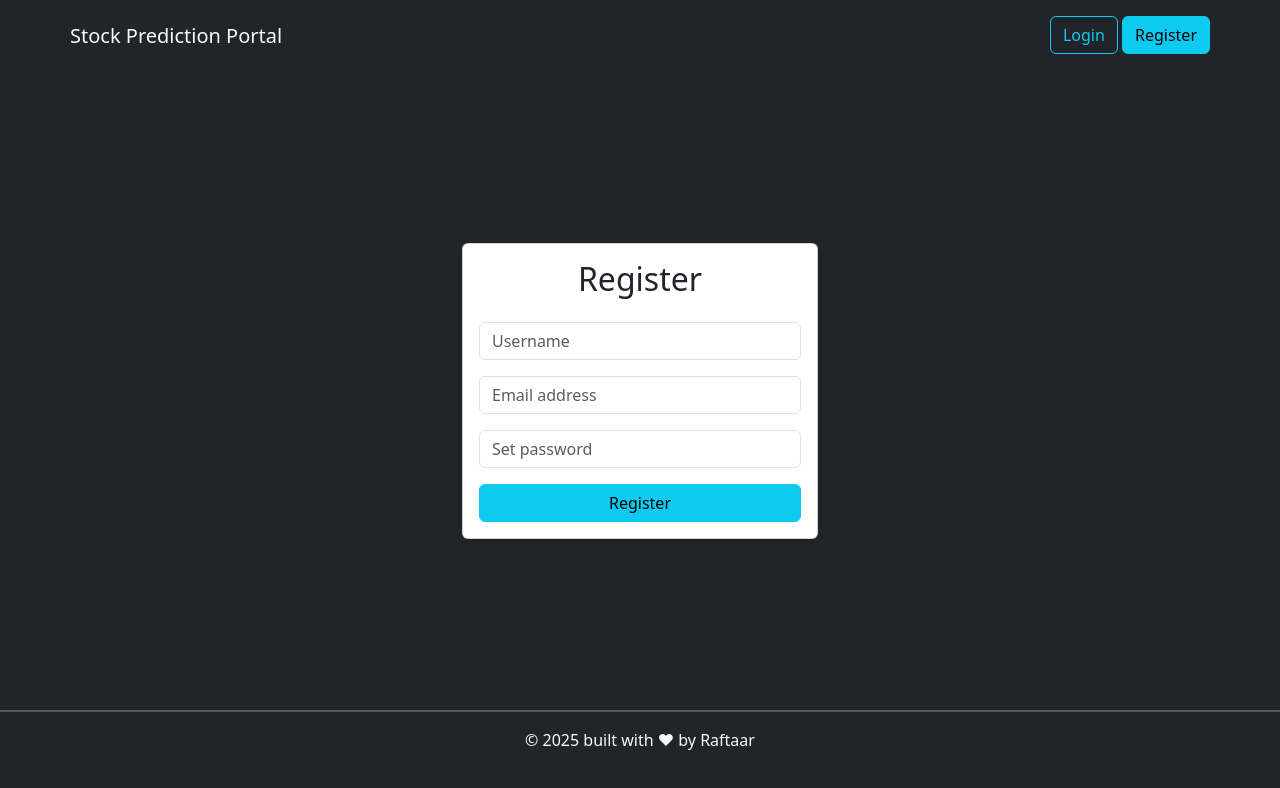
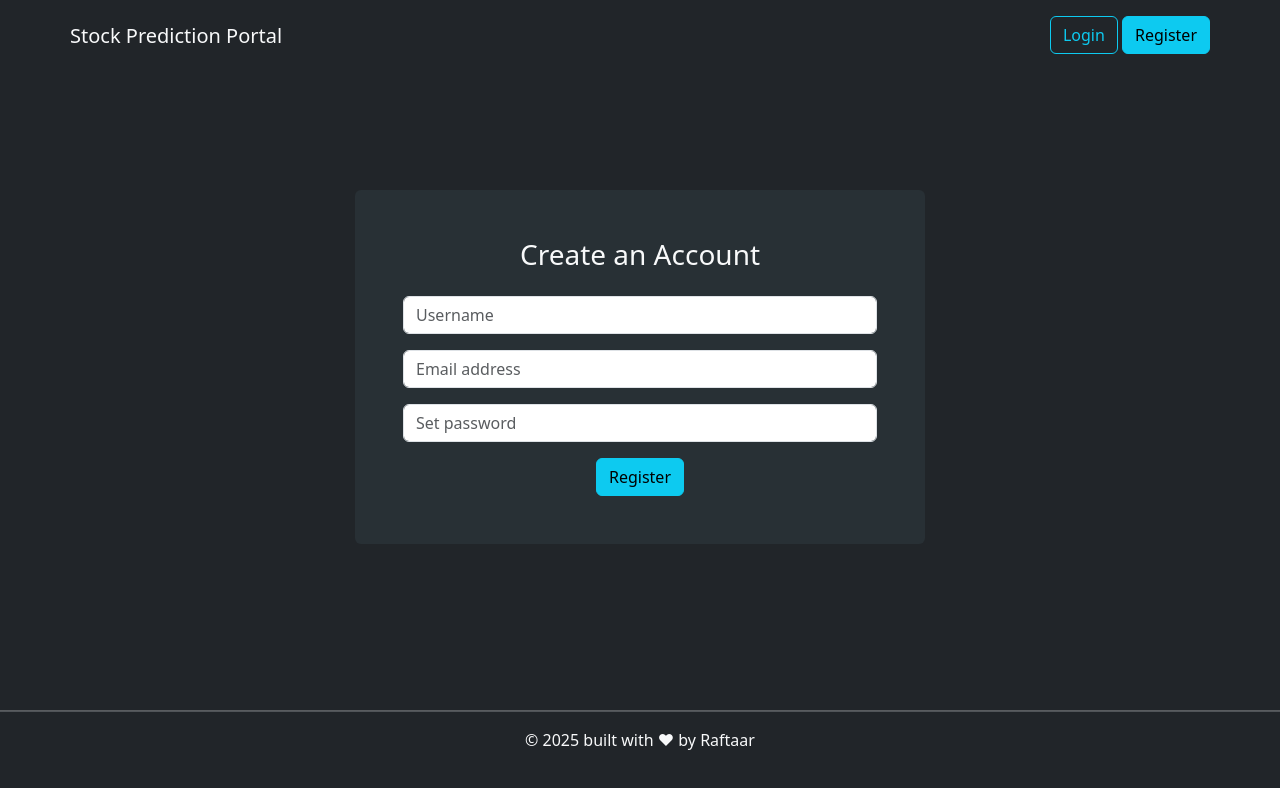
Before and after one commit to Abubakar-idrees-01/stock_prediction_portal, a React (Vite) app in the folder frontend-react/: page /register in a window 1280 px wide. Shown: the top 788 px of the page. Built offline with nearby package versions, Linux system fonts and the light colour scheme.

Commit message:
frontend&backend

```diff
--- a/frontend-react/package.json
+++ b/frontend-react/package.json
@@ -10,6 +10,9 @@
     "preview": "vite preview"
   },
   "dependencies": {
+    "@fortawesome/fontawesome-svg-core": "^7.0.1",
+    "@fortawesome/free-solid-svg-icons": "^7.0.1",
+    "@fortawesome/react-fontawesome": "^3.0.2",
     "axios": "^1.12.2",
     "react": "^19.1.1",
     "react-dom": "^19.1.1",
--- a/frontend-react/src/components/register.jsx
+++ b/frontend-react/src/components/register.jsx
@@ -1,85 +1,69 @@
-import React, { useState } from "react";
+import React, {useState} from 'react'
 import axios from 'axios'
+import { FontAwesomeIcon } from '@fortawesome/react-fontawesome'
+import { faSpinner } from '@fortawesome/free-solid-svg-icons'
 
 const Register = () => {
-  const [username, setUsername] = useState("");
-  const [email, setEmail] = useState("");
-  const [password, setPassword] = useState("");
+  const [username, setUsername] = useState('')
+  const [email, setEmail] = useState('')
+  const [password, setPassword] = useState('')
+  const [errors, setErrors] = useState({})
+  const [success, setSuccess] = useState(false)
+  const [loading, setLoading] = useState(false)
 
-  const handleSubmit = async(e) => {
+  const handleRegistration = async (e) =>{
     e.preventDefault();
+    setLoading(true);
 
-    const userdata ={
-      username,email,password
-    }
-    try {
-      const response= await axios.post("http://127.0.0.1:8000/api/v1/register/",userdata)
-      console.log("response data==>",response.data)
-      console.log("Registration successful")
-    } catch (error) {
-      console.error("Registration error", error.response.data)
+    const userData = {
+      username, email, password
     }
 
-    // Reset form
-    setUsername("");
-    setEmail("");
-    setPassword("");
-  };
-
+    try{
+      const response = await axios.post('http://127.0.0.1:8000/api/v1/register/', userData)
+      console.log('response.data==>', response.data)
+      console.log('Registration successful');
+      setErrors({})
+      setSuccess(true)
+    }catch(error){
+      setErrors(error.response.data)
+      console.error('Registration error: ', error.response.data)
+    }finally{
+      setLoading(false)
+    }
+  }
   return (
-    <div className="container mt-5">
+    <>
+    <div className='container'>
         <div className="row justify-content-center">
-        <div className="col-md-6 col-lg-4">
-          <div className="card shadow-sm">
-            <div className="card-body">
-              <h2 className="text-center mb-4">Register</h2>
-              <form onSubmit={handleSubmit}>
-                <div className="mb-3">
-                  <input
-                    type="text"
-                    className="form-control"
-                    placeholder="Username"
-                    value={username}
-                    onChange={(e) => setUsername(e.target.value)}
-                    required
-                  />
+            <div className="col-md-6 bg-light-dark p-5 rounded">
+                <h3 className='text-light text-center mb-4'>Create an Account</h3>
+                <form onSubmit={handleRegistration}>
+                  <div className='mb-3'>
+                    <input type="text" className='form-control' placeholder='Username' value={username} onChange={(e) => setUsername(e.target.value)} />
+                    <small>{errors.username && <div className='text-danger'>{errors.username}</div>}</small>
+                  </div>
+                    <div className='mb-3'>
+                      <input type="email" className='form-control' placeholder='Email address' value={email} onChange={(e) => setEmail(e.target.value)} />
                     </div>
 
-                <div className="mb-3">
-                  <input
-                    type="email"
-                    className="form-control"
-                    placeholder="Email address"
-                    value={email}
-                    onChange={(e) => setEmail(e.target.value)}
-                    required
-                  />
+                    <div className='mb-3'>
+                    <input type="password" className='form-control ' placeholder='Set password' value={password} onChange={(e) => setPassword(e.target.value)} />
+                    <small>{errors.password && <div className='text-danger'>{errors.password}</div>}</small>
                     </div>
+                    {success && <div className='alert alert-success'>Registration Successful</div>}
+                    {loading ? (
+                      <button type='submit' className='btn btn-info d-block mx-auto' disabled><FontAwesomeIcon icon={faSpinner} spin /> Please wait...</button>
+                    ) : (
+                      <button type='submit' className='btn btn-info d-block mx-auto'>Register</button>
+                    )}
 
-                <div className="mb-3">
-                  <input
-                    type="password"
-                    className="form-control"
-                    placeholder="Set password"
-                    value={password}
-                    onChange={(e) => setPassword(e.target.value)}
-                    required
-                  />
-                </div>
-
-                <button
-                  type="submit"
-                  className="btn btn-info w-100"
-                >
-                  Register
-                </button>
                 </form>
             </div>
         </div>
     </div>
-      </div>
-    </div>
-  );
-};
+    </>
+  )
+}
 
-export default Register;
+export default Register
```
Also changed, not shown: 1 other file (tests, documents, lock files or other folders). Lines whose indentation alone changed are shown as unchanged.
